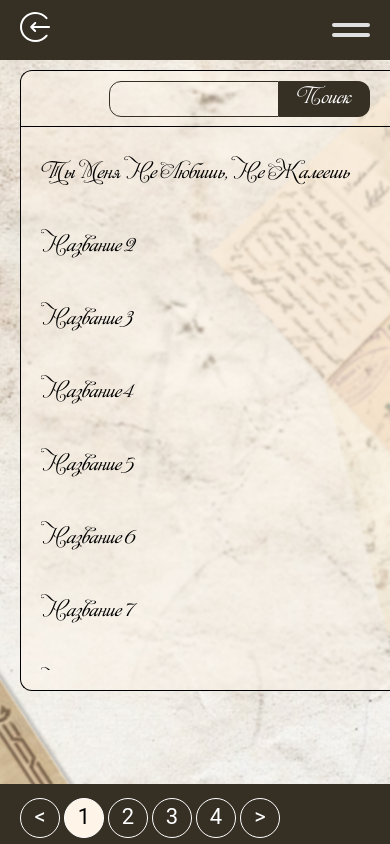
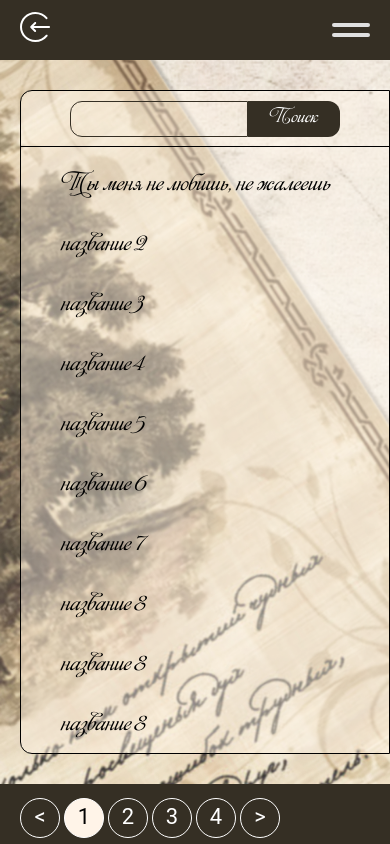
Before and after one commit to Illarion-Porubin/poet-s-portfolio-app, a React (Create React App) app: page /poem in a window 390 px wide. Built offline with nearby package versions, Linux system fonts and the light colour scheme.

Commit message:
change scss poemPage

```diff
--- a/src/components/menu/menu.module.scss
+++ b/src/components/menu/menu.module.scss
@@ -130,7 +130,7 @@
             display: flex;
             flex-direction: column;
             justify-content: center;
-            align-items: end;
+            align-items: flex-end;
             transition: all .3s;
             z-index: 1;
         }
@@ -147,7 +147,7 @@
             display: flex;
             flex-direction: column;
             justify-content: center;
-            align-items: end;
+            align-items: flex-end;
             transition: all .3s;
         }
 
--- a/src/components/poemList/poemList.module.scss
+++ b/src/components/poemList/poemList.module.scss
@@ -1,97 +1,80 @@
 .poems {
-    margin-bottom: 44px;
-    font-style: normal;
     font-weight: 400;
-    font-size: 20px;
-    line-height: 29px;
-    display: flex;
-    align-items: center;
-    text-transform: capitalize;
+    font-size: 22px;
+    line-height: 32px;
+    margin-bottom: 58px;
+    padding-right: 15px;
     cursor: pointer;
-    z-index: 2;
-}
-
-.poem {
-    position: absolute;
-    left: -141px;
-    right: -125px;
-    top: -125px;
-    bottom: 0;
-    width: 100%;
-    height: 100vh;
-    z-index: 3;
-}
-
-.poems__none {
-    margin-bottom: 44px;
-    font-style: normal;
-    font-weight: 400;
-    font-size: 20px;
-    line-height: 29px;
-    display: flex;
-    align-items: center;
-    text-transform: capitalize;
-    cursor: pointer;
-    // display: none;
-    color: red;
 }
 
 
-/////////////popup/////////////
-
-.popup {
-    position: absolute;
-    // position: relative;
-    width: 700px;
-    height: 115%;
-    left: -150px;
-    right: 0;
-    top: -45px;
-    bottom: 0;
-    margin: 0 auto;
-    z-index: 2;
-
-
-    &__wrapp{
-        position: relative;
-        width: 100%;
-        height: 100%;
-    }
-
-    &__btn {
-        position: absolute;
-        padding: 20px;
-        top: 0;
-        left: 0;
-        z-index: 3;
-    }
-}
-
-.popup__img {
-    position: absolute;
-    width: 100%;
-    height: auto;
-    top: 0;
-    left: 0;
-    right: 0;
-    bottom: 0;
-}
-
-@media(max-width: 1420px) {
-    .poems{
-        font-size: 16px;
+@media(max-width: 1527px) {
+    .poems {
+        font-size: 20px;
+        line-height: 32px;
     }
 }
 
 @media(max-width: 1120px) {
-    .poems{
-        font-size: 22px;
-        margin-top: 10px;
+    .poems {
+        line-height: 30px;
     }
 }
 
-@media(max-width: 440px) {
-    .poems{
-        font-size: 18px;
+@media(max-width: 1020px) {
+    .poems {
+        width: 50%;
     }
 }
+
+@media(max-width: 620px) {
+    .poems {
+        font-size: 26px;
+        width: 100%;
+    }
+}
+
+@media(max-width: 430px) {
+    .poems {
+        font-size: 20px;
+    }
+}
+
+@media(max-width: 360px) {
+    .poems {
+        font-size: 16px;
+        margin-bottom: 15px;
+    }
+}
+
+//////////height///////////
+
+@media(max-height: 1070px) {
+    .poems {
+        margin-bottom: 50px;
+    }
+}
+
+@media(max-height: 1003px) {
+    .poems {
+        margin-bottom: 41px;
+    }
+}
+
+@media(max-height: 931px) {
+    .poems {
+        margin-bottom: 33px;
+    }
+}
+
+@media(max-height: 880px) {
+    .poems {
+        margin-bottom: 30px;
+    }
+}
+
+@media(max-height: 843px) {
+    .poems {
+        margin-bottom: 24px;
+    }
+}
--- a/src/pages/main/main.module.scss
+++ b/src/pages/main/main.module.scss
@@ -272,7 +272,7 @@
             display: flex;
             flex-direction: column;
             justify-content: center;
-            align-items: end;
+            align-items: flex-end;
             transition: all .3s;
             transition: all .3s;
         }
@@ -289,7 +289,7 @@
             display: flex;
             flex-direction: column;
             justify-content: center;
-            align-items: end;
+            align-items: flex-end;
             transition: all .3s;
         }
 
@@ -425,7 +425,7 @@
         }
 
         &__info {
-            width: 600px;
+            width: 500px;
             height: 740px;
         }
     }
--- a/src/pages/poem/poemPage.module.scss
+++ b/src/pages/poem/poemPage.module.scss
@@ -1,202 +1,158 @@
 .poem {
+    background-image: url('../../assets/jpg/poem_bg.jpg');
+    background-position: 0%;
+    background-size: cover;
     width: 100%;
     height: 100vh;
-    background-repeat: no-repeat;
-    background-position: center bottom;
-    background-size: cover;
 
-    &__wrapp {
-        width: auto;
-        height: auto;
-        margin-left: 70px;
-        padding: 10px 0px 20px 70px;
-        margin-top: 44px;
-        background: rgba(255, 244, 232, 0.4);
-        border-width: 1px 0px 1px 1px;
-        border-style: solid;
-        border-color: #000000;
-        border-radius: 12px 0px 0px 12px;
-        backdrop-filter: blur(1px);
-    }
-
-    &__not_wrapp {
+    &__not_wrapp{
         display: none;
     }
 
+    &__wrapp {
+        position: absolute;
+        top: 0;
+        left: 0;
+        right: 0;
+        bottom: 0;
+        margin: 120px 0 120px 70px;
+        border: 1px solid #000;
+        background: rgba(255, 244, 232, 0.4);
+        border-radius: 12px 0px 0px 12px;
+    }
+
     &__head {
+        width: 100%;
+        height: 56px;
         display: flex;
-        justify-content: center;
+        justify-content: flex-end;
+        align-items: center;
         position: relative;
-        width: 100%;
-        height: 44px;
 
         &::after {
+            position: absolute;
             content: "";
-            position: absolute;
-            left: -70px;
+            width: 100%;
+            height: 1px;
+            left: 0;
             right: 0;
-            bottom: -2px;
-            height: 1px;
-            background-color: #000000;
+            bottom: 0;
+            background-color: #000;
         }
     }
 
     &__title {
-        position: relative;
-        left: -100px;
+        margin: 0 auto;
         font-style: normal;
         font-weight: 400;
         font-size: 30px;
         line-height: 44px;
-        text-align: center;
     }
 
     &__search {
-        position: absolute;
         display: flex;
-        right: 70px;
+        margin-right: 70px;
     }
 
     &__search_input {
-        width: 170px;
+        width: 178px;
         height: 36px;
         border: 1px solid #352F24;
         border-radius: 12px 0px 0px 12px;
         background-color: transparent;
-        padding: 0 15px;
     }
 
     &__search_btn {
-        padding: 2px 18px;
+        width: 92px;
+        height: 36px;
         background: #352F24;
+        border-radius: 0px 12px 12px 0px;
         border: none;
-        border-radius: 0px 12px 12px 0px;
-        font-style: normal;
-        font-weight: 400;
-        font-size: 18px;
-        line-height: 26px;
-        display: flex;
-        align-items: center;
-        text-align: center;
         color: #fff;
         text-transform: capitalize;
     }
 
-    &__list {
-        margin-top: 25px;
-        display: flex;
-        flex-direction: column;
-        flex-wrap: wrap;
+    &__content{
+        width: 100%;
+        height: auto;
+        overflow: hidden;
+        position: absolute;
+        left: 0;
+        right: 0;
+        top: 55px;
+        bottom: 0;
     }
 
-    &__content {
-        width: 100%;
-        height: 586px;
-        column-width: 280px;
-        column-gap: 12%;
-        -moz-column-fill: auto;
-        column-fill: auto;
+    &__list{
+        position: absolute;
+        top: 0;
+        left: 0;
+        right: 0;
+        bottom: 0;
+        width: auto;
+        height: 100%;
+        // display: flex;
+        // flex-wrap: wrap;
+        // flex-direction: column;
+        column-count: 3;
+        column-gap: 0;
+        padding: 50px 0 0 70px;
     }
 }
 
-
-
-
-
-
-//////////////////////////////////
-
-
-.popup__wrapp {
-    position: absolute;
-    left: 0;
-    right: 0;
-    top: 80px;
-    bottom: 80px;
-}
-
-
-.popup__wrapp_test {
-    position: relative;
-    width: 100%;
-    height: 100%;
-}
-
-@media(max-width: 1420px) {
-    .poem {
-        &__content {
-            column-gap: 4%;
+@media(max-width: 1120px) {
+    .poem{
+        &__list{
+            padding: 25px 0 0 70px;
         }
     }
 }
 
-@media(max-width: 1120px) {
-    .poem {
-        &__content {
-            column-width: unset;
-            column-gap: 0;
-            column-fill: none;
-            overflow-y: scroll;
-        }
-    }
-}
-
-@media(max-width: 920px) {
-    .poem__title {
-        display: none;
-    }
-}
-
-@media(max-width: 620px) {
-    .poem {
-        &__head {
-            &::after {
-                left: -20px;
-            }
+@media(max-width: 1020px){
+    .poem{
+        &__content{
+            width: 100%;
         }
 
-        &__title {
-            display: none;
+        &__content_wrapp{
+            position: absolute;
+            top: 0;
+            left: 0;
+            right: 0;
+            bottom: 0;
+            overflow-y: scroll;
+            overflow-x: hidden;
         }
 
-        &__search {
-            right: 20px;
-        }
-
-        &__wrapp {
-            margin-left: 20px;
-            padding-left: 20px;
+        &__list{
+            display: flex;
+            flex-wrap: wrap;
+            flex-direction: column;
+            height: 160%;
         }
     }
 }
 
 
-/////////height///////////
+@media(max-width: 620px){
+    .poem{
+        &__wrapp{
+            margin: 90px 0 90px 20px;
+        }
 
+        &__title{
+            display: none;
+        }
 
-@media(max-height: 920px) {
-    .poem__wrapp{
-        margin-top: 10px;
-    }
-    .poem__list{
-        height: 520px;
+        &__search{
+            margin: 0 auto;
+        }
+
+        &__list{
+            display: flex;
+            flex-wrap: nowrap;
+            height: 100%;
+            padding-left: 40px;
+        }
     }
 }
-
-@media(max-height: 820px) {
-    .poem__list{
-        height: 440px;
-    }
-}
-
-@media(max-height: 720px) {
-    .poem__list{
-        height: 340px;
-    }
-}
-
-@media(max-height: 620px) {
-    .poem__list{
-        height: 290px;
-    }
-}
--- a/src/pages/poem/poemPage.tsx
+++ b/src/pages/poem/poemPage.tsx
@@ -1,6 +1,5 @@
 import React from 'react';
 import s from './poemPage.module.scss';
-import poem_bg from '../../assets/jpg/poem_bg.jpg';
 import { Menu } from '../../components/menu/menu';
 import { PoemList } from '../../components/poemList/poemList';
 import { Pagination } from '../../components/pagination/pagination';
@@ -101,10 +100,8 @@ export const PoemPage: React.FC = () => {
 
   return (
     <>
-      <section className={s.poem} style={{ backgroundImage: `url(${poem_bg})` }}>
+      <section className={s.poem}>
         <Menu />
-        {/* <div className='container'>
-        </div> */}
         <div className={display ? s.poem__wrapp : s.poem__not_wrapp}>
           <div className={s.poem__head}>
             <h3 className={s.poem__title}>Cписок стихов</h3>
@@ -116,13 +113,15 @@ export const PoemPage: React.FC = () => {
             </div>
           </div>
           {display ?
+            <div className={s.poem__content}>
+              <div className={s.poem__content_wrapp}>
                 <ul className={s.poem__list}>
-                <div className={s.poem__content}>
                   {list.map((items, index) =>
                     <PoemList items={items} gentIndex={gentIndex} display={display} key={items.id} index={index} />
                   )}
+                </ul>
               </div>
-              </ul>
+            </div>
             :
             <PopupPoem item={list[id]} hideContent={hideContent} display={display} />
           }
```
Lines whose indentation alone changed are shown as unchanged.
